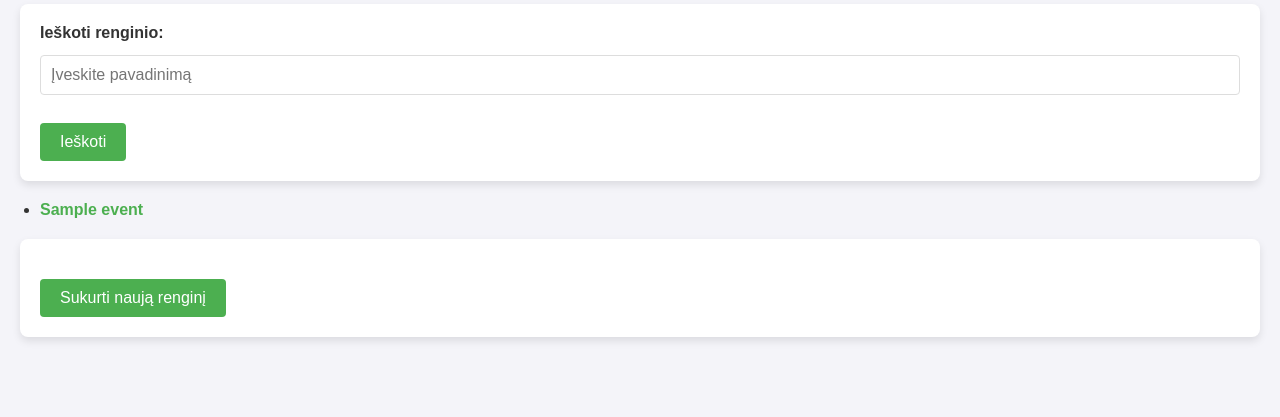
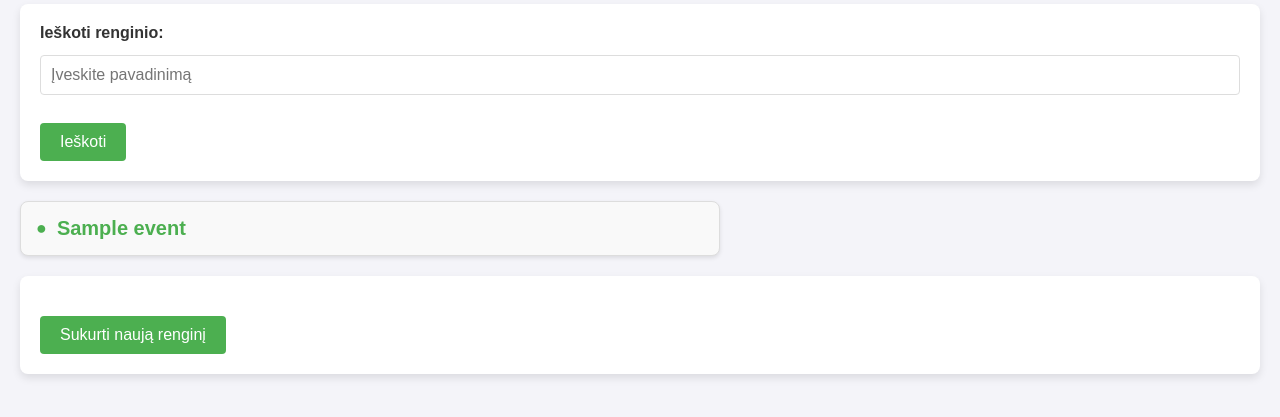
Before and after one commit to TidasKazlavickas/SportsEventsApp, a Django app: page / in a window 1280 px wide. Shown: the part 151-568 px from the top of the page. Run offline with Django 5.2, Linux system fonts and the light colour scheme; a user stored in the database is signed in; tables that the repository leaves empty hold one stand-in row (values such as "Sample post").

Commit message:
Viskas done for now

```diff
--- a/SportsEventApp/api/static/style.css
+++ b/SportsEventApp/api/static/style.css
@@ -266,7 +266,7 @@ form > div {
 
 .add-participant-form-container td input,
 .add-participant-form-container td select {
-    width: 100%; /* Ensures form elements take up full width */
+    width: 80%; /* Ensures form elements take up full width */
     padding: 5px; /* Reduces padding inside form elements */
     border: 1px solid #ccc;
     border-radius: 4px;
@@ -312,3 +312,51 @@ form > div {
 .logout-button:hover, .login-button:hover {
     background-color: darkred;
 }
+
+.event-list-api {
+    list-style-type: none; /* Remove default bullet points */
+    padding: 0;
+    margin: 20px;
+    max-width: 700px; /* Limit width */
+}
+
+.event-list-api li {
+    background-color: #f9f9f9; /* Light background for each event */
+    border: 1px solid #ddd; /* Subtle border around each event */
+    border-radius: 8px; /* Rounded corners */
+    margin-bottom: 15px; /* Spacing between events */
+    padding: 15px; /* Add padding inside each event box */
+    box-shadow: 0 2px 4px rgba(0, 0, 0, 0.1); /* Add slight shadow for depth */
+    font-size: 20px; /* Larger font size for event names */
+    text-align: left; /* Align text to the left */
+    display: flex; /* Use flexbox for symbol and text */
+    align-items: center; /* Vertically align content */
+}
+
+.event-list-api li::before {
+    content: "●"; /* Add a circle symbol */
+    color: #4CAF50; /* Color of the circle */
+    font-size: 18px; /* Size of the circle */
+    margin-right: 10px; /* Space between circle and text */
+}
+
+.event-list-api li a {
+    text-decoration: none; /* Remove underline from links */
+    color: #4CAF50; /* Highlighted color for event names */
+    font-weight: bold; /* Make event names bold */
+}
+
+.event-list-api li a:hover {
+    color: #45a049; /* Darker green on hover */
+    text-decoration: underline; /* Add underline on hover */
+}
+
+.delete-button-red {
+    color: red; /* Make the text red */
+    text-decoration: none; /* Remove underline */
+    font-weight: bold; /* Optional: Make the text bold */
+}
+
+.delete-button-red:hover {
+    text-decoration: underline; /* Add underline on hover */
+}
--- a/SportsEventApp/api/static/style_eventpage.css
+++ b/SportsEventApp/api/static/style_eventpage.css
@@ -98,7 +98,7 @@ a:focus {
     display: inline-block; /* Makes links behave like inline elements but allows for block styling */
     margin: 5px; /* Adds spacing between the links */
     text-decoration: none;
-    color: #007BFF;
+    color: green;
     font-size: 14px;
 }
 
--- a/SportsEventApp/api/templates/api/create_event.html
+++ b/SportsEventApp/api/templates/api/create_event.html
@@ -12,7 +12,7 @@
 <form method="post" enctype="multipart/form-data">
     {% csrf_token %}
     {{ event_form.as_p }}
-    <button type="submit" name="submit_event">Submit Event</button>
+    <button type="submit" name="submit_event">Pridėti renginį</button>
 </form>
 <h2>Grupės:</h2>
 <form method="post">
@@ -38,7 +38,7 @@
             });
         });
     </script>
-    <button type="submit" name="submit_group">Pridėti</button>
+    <button type="submit" name="submit_group">Pridėti grupę</button>
 </form>
 <h3>Sukurtos grupės:</h3>
 <table border="1">
@@ -61,7 +61,7 @@
 <form method="post">
     {% csrf_token %}
     {{ distance_form.as_p }}
-    <button type="submit" name="submit_distance">Submit Distance</button>
+    <button type="submit" name="submit_distance">Pridėti distanciją</button>
 </form>
 <a href="{% url 'event_list' %}">Atšaukti ir grįžti į renginių sąrašą</a>
 </body>
--- a/SportsEventApp/api/templates/api/event_detail.html
+++ b/SportsEventApp/api/templates/api/event_detail.html
@@ -175,7 +175,11 @@
                 <td>{{ participant.phone_number }}</td>
                 <td>
                     <!-- Delete Button -->
-                    <a href="{% url 'delete_participant' participant.id %}" onclick="return confirm('Ar tikrai norite ištrinti šį dalyvį?');">Ištrinti</a>
+                    <a href="{% url 'delete_participant' participant.id %}"
+                       class="delete-button-red"
+                       onclick="return confirm('Ar tikrai norite ištrinti šį dalyvį?');">
+                        Ištrinti
+                    </a>
                 </td>
 
             </tr>
--- a/SportsEventApp/api/templates/api/event_list.html
+++ b/SportsEventApp/api/templates/api/event_list.html
@@ -30,7 +30,7 @@
 </form>
 
 <!-- Event List -->
-<ul>
+<ul class="event-list-api">
     {% for event in events %}
         <li>
             <a href="{% url 'event_detail' event.id %}">{{ event.name }}</a>
--- a/SportsEventApp/api/templates/api/upload_participants.html
+++ b/SportsEventApp/api/templates/api/upload_participants.html
@@ -24,7 +24,7 @@
     <form method="POST" enctype="multipart/form-data">
         {% csrf_token %}
         <input type="file" name="file" required>
-        <button type="submit">Pasirinkite CSV failą</button>
+        <button type="submit">Importuoti dalyvius iš šio CSV failo</button>
     </form>
 </div>
 
--- a/SportsEventApp/api/templates/base.html
+++ b/SportsEventApp/api/templates/base.html
@@ -215,9 +215,6 @@
 <nav>
     {% if user.is_authenticated %}
         <button class="logout-button" onclick="location.href='{% url 'logout' %}'">Atsijungti</button>
-    {% else %}
-        <a href="{% url 'login' %}" class="form-button">Prisijungti</a>
-        <a href="{% url 'register' %}" class="form-button">Registruotis</a>
     {% endif %}
 </nav>
 
--- a/SportsEventApp/api/templates/frontend/register.html
+++ b/SportsEventApp/api/templates/frontend/register.html
@@ -8,5 +8,5 @@
         {{ form.as_p }}
         <button type="submit">Registruotis</button>
     </form>
-    <a href="{% url 'login' %}">Jau turite paskyra? Prisijunkite čia</a>
+    <a href="{% url 'login' %}">Jau turite paskyrą? Prisijunkite čia</a>
 {% endblock %}
```
